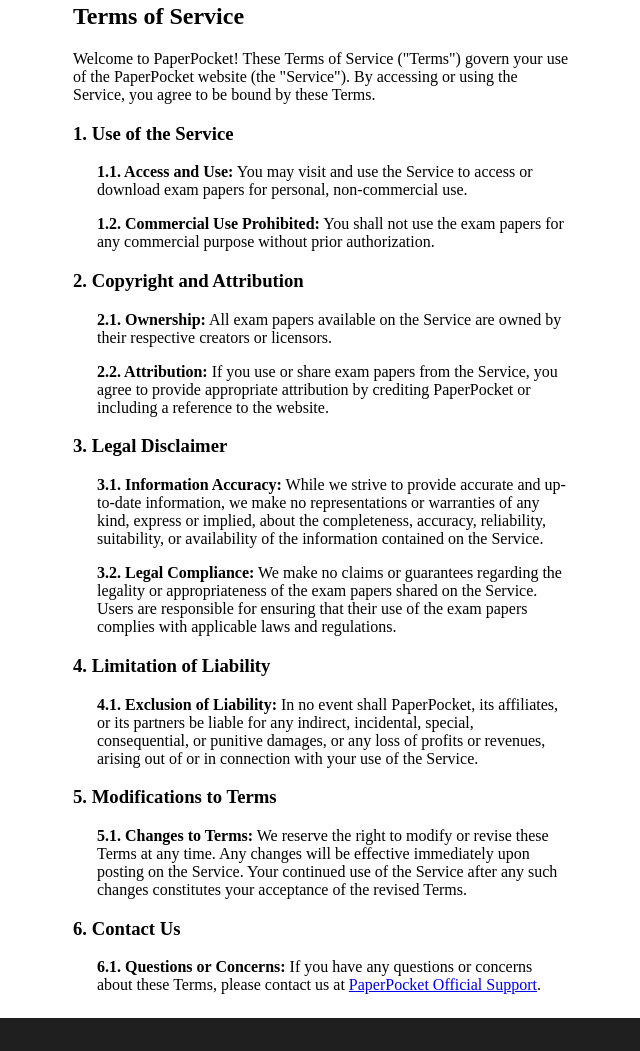
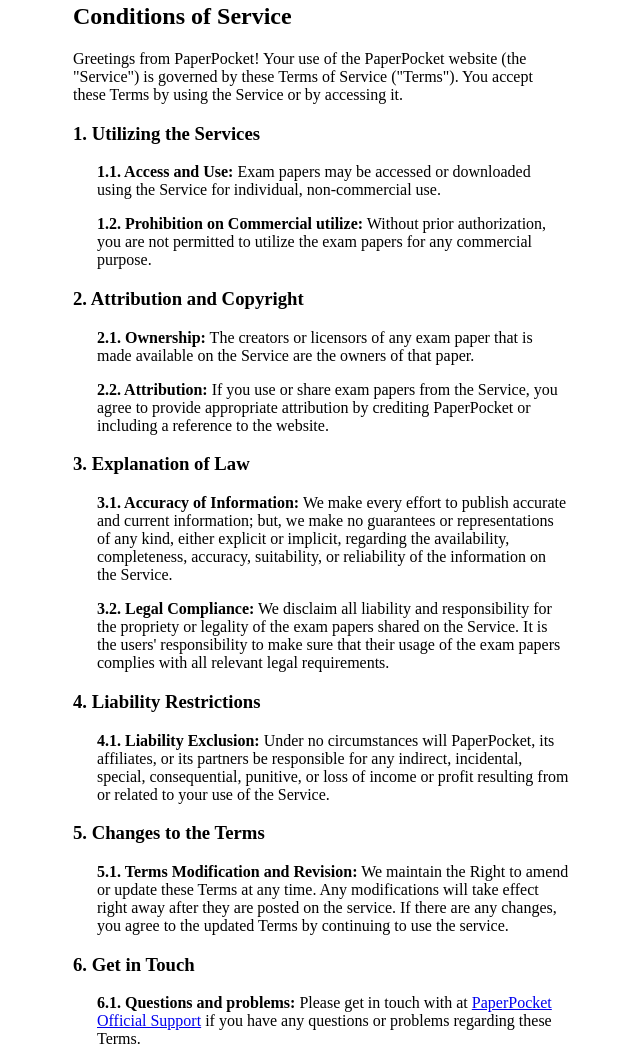
Before and after one commit to ppzh0/PaperPocket, a plain HTML site: page ToS.html in a window 1280 px wide. Shown: the part 170-1221 px from the top of the page, without its empty margins (319-959 px from the left). Drawn offline with Linux system fonts and the light colour scheme.

Commit message:
change tone on ToS

```diff
--- a/ToS.html
+++ b/ToS.html
@@ -31,30 +31,28 @@
     </header>
 
     <main class="container main-container ToS">
-        <h2>Terms of Service</h2>
+
+        <h2>Conditions of Service</h2>
         <p>
-            Welcome to PaperPocket! These Terms of Service ("Terms") govern your use of the PaperPocket website (the
-            "Service"). By accessing or using the Service, you agree to be bound by these Terms.
+            Greetings from PaperPocket! Your use of the PaperPocket website (the "Service") is governed by these Terms
+            of Service ("Terms"). You accept these Terms by using the Service or by accessing it.
         </p>
         <div>
-            <h3>1. Use of the Service</h3>
+            <h3>1. Utilizing the Services</h3>
             <p class="iou">
-                <span class="sub-header">1.1. Access and Use:</span> You may visit and use the Service to access or
-                download exam papers for personal,
-                non-commercial use.
+                <span class="sub-header">1.1. Access and Use:</span> Exam papers may be accessed or downloaded using the
+                Service for individual, non-commercial use.
             </p>
             <p class="iou">
-                <span class="sub-header">1.2. Commercial Use Prohibited:</span> You shall not use the exam papers for
-                any commercial purpose without
-                prior authorization.
+                <span class="sub-header">1.2. Prohibition on Commercial utilize:</span> Without prior authorization, you
+                are not permitted to utilize the exam papers for any commercial purpose.
             </p>
         </div>
         <div>
-            <h3>2. Copyright and Attribution</h3>
+            <h3>2. Attribution and Copyright</h3>
             <p class="iou">
-                <span class="sub-header">2.1. Ownership:</span> All exam papers available on the Service are owned by
-                their respective creators or
-                licensors.
+                <span class="sub-header">2.1. Ownership:</span> The creators or licensors of any exam paper that is made
+                available on the Service are the owners of that paper.
             </p>
             <p class="iou">
                 <span class="sub-header">2.2. Attribution:</span> If you use or share exam papers from the Service, you
@@ -63,44 +61,41 @@
             </p>
         </div>
         <div>
-            <h3>3. Legal Disclaimer</h3>
+            <h3>3. Explanation of Law</h3>
             <p class="iou">
-                <span class="sub-header">3.1. Information Accuracy:</span> While we strive to provide accurate and
-                up-to-date information, we make no
-                representations or warranties of any kind, express or implied, about the completeness, accuracy,
-                reliability, suitability, or availability of the information contained on the Service.
+                <span class="sub-header">3.1. Accuracy of Information:</span> We make every effort to publish accurate
+                and current information; but, we make no guarantees or representations of any kind, either explicit or
+                implicit, regarding the availability, completeness, accuracy, suitability, or reliability of the
+                information on the Service.
             </p>
             <p class="iou">
-                <span class="sub-header">3.2. Legal Compliance:</span> We make no claims or guarantees regarding the
-                legality or appropriateness of the
-                exam papers shared on the Service. Users are responsible for ensuring that their use of the exam papers
-                complies with applicable laws and regulations.
+                <span class="sub-header">3.2. Legal Compliance:</span> We disclaim all liability and responsibility for
+                the propriety or legality of the exam papers shared on the Service. It is the users' responsibility to
+                make sure that their usage of the exam papers complies with all relevant legal requirements.
             </p>
         </div>
         <div>
-            <h3>4. Limitation of Liability</h3>
+            <h3>4. Liability Restrictions</h3>
             <p class="iou">
-                <span class="sub-header">4.1. Exclusion of Liability:</span> In no event shall PaperPocket, its
-                affiliates, or its partners be liable
-                for any indirect, incidental, special, consequential, or punitive damages, or any loss of profits or
-                revenues, arising out of or in connection with your use of the Service.
+                <span class="sub-header">4.1. Liability Exclusion:</span> Under no circumstances will PaperPocket, its
+                affiliates, or its partners be responsible for any indirect, incidental, special, consequential,
+                punitive, or loss of income or profit resulting from or related to your use of the Service.
             </p>
         </div>
         <div>
-            <h3>5. Modifications to Terms</h3>
+            <h3>5. Changes to the Terms</h3>
             <p class="iou">
-                <span class="sub-header">5.1. Changes to Terms:</span> We reserve the right to modify or revise these
-                Terms at any time. Any changes
-                will be effective immediately upon posting on the Service. Your continued use of the Service after any
-                such changes constitutes your acceptance of the revised Terms.
+                <span class="sub-header">5.1. Terms Modification and Revision:</span> We maintain the Right to amend or
+                update these Terms at any time. Any modifications will take effect right away after they are posted on
+                the service. If there are any changes, you agree to the updated Terms by continuing to use the service.
             </p>
         </div>
         <div>
-            <h3>6. Contact Us</h3>
+            <h3>6. Get in Touch</h3>
             <p class="iou">
-                <span class="sub-header">6.1. Questions or Concerns:</span> If you have any questions or concerns about
-                these Terms, please contact us
-                at <a href="mailto:paperpocket0@gmail.com">PaperPocket Official Support</a>.
+                <span class="sub-header">6.1. Questions and problems:</span> Please get in touch with at <a
+                    href="mailto:paperpocket0@gmail.com">PaperPocket Official Support</a> if you have any questions or
+                problems regarding these Terms.
             </p>
         </div>
     </main>
```
